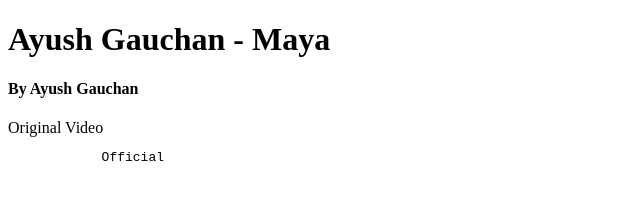
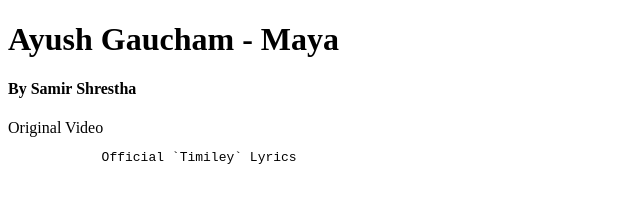
Before and after one commit to NischalMgrx/Lyrics-, a plain HTML site: page timiley.html in a window 1280 px wide. Shown: the whole page, without its empty margins (0-640 px from the left). Drawn offline with Linux system fonts and the light colour scheme.

Commit message:
Update timiley.html

```diff
--- a/timiley.html
+++ b/timiley.html
@@ -4,14 +4,12 @@
         <title>Maya Naruwauna Lyrics</title>
     </head>
     <body>
-        <h1>Ayush Gauchan - Maya</h1>
-        <h4>By Ayush Gauchan</h4>
+        <h1>Ayush Gaucham - Maya</h1>
+        <h4>By Samir Shrestha</h4>
         <a herf="https://youtu.be/-eSj6Y_jdr8?si=9fpKXf4qRpNQHJcR"
-        title="Watch original video">
-        Original Video
-        </a>
+        title="Watch original video">Original Video</a>
         <pre>
-            Official
+            Official `Timiley` Lyrics
         </pre>
     </body>
 </html>
```
